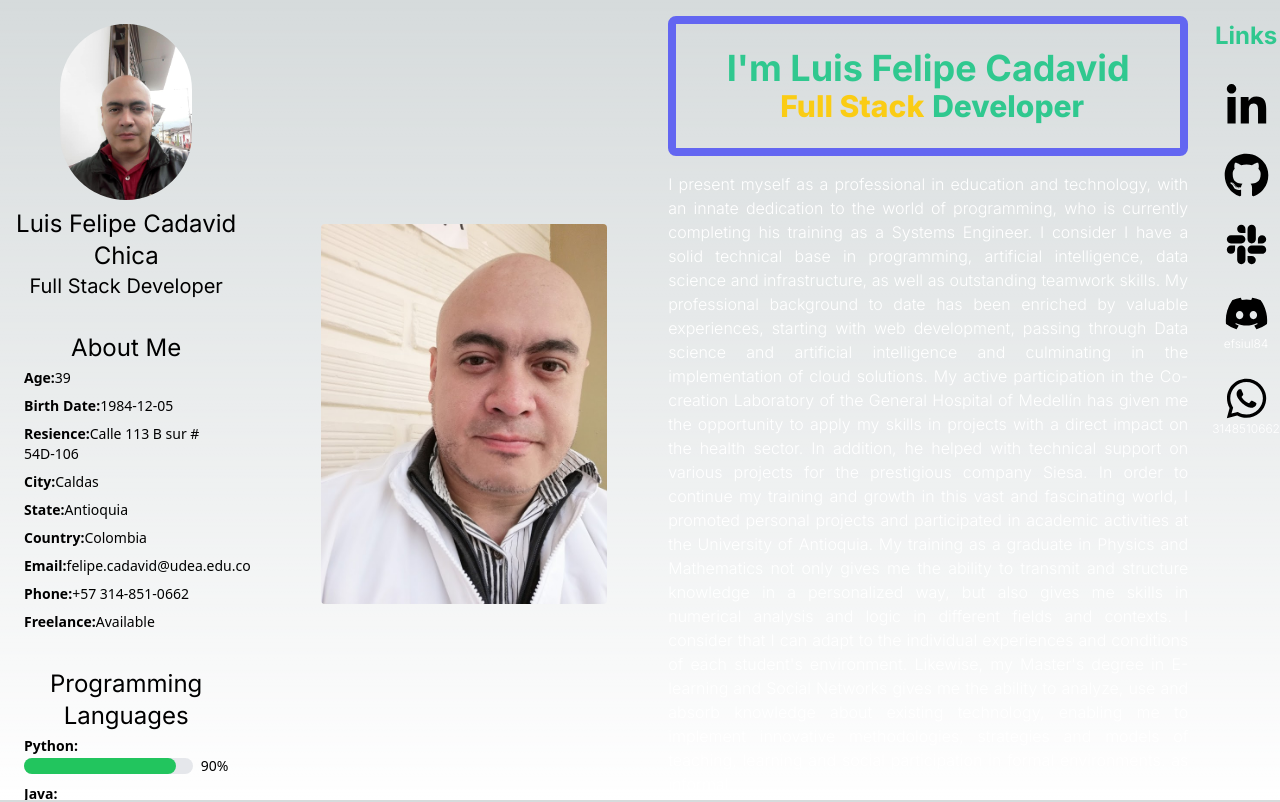
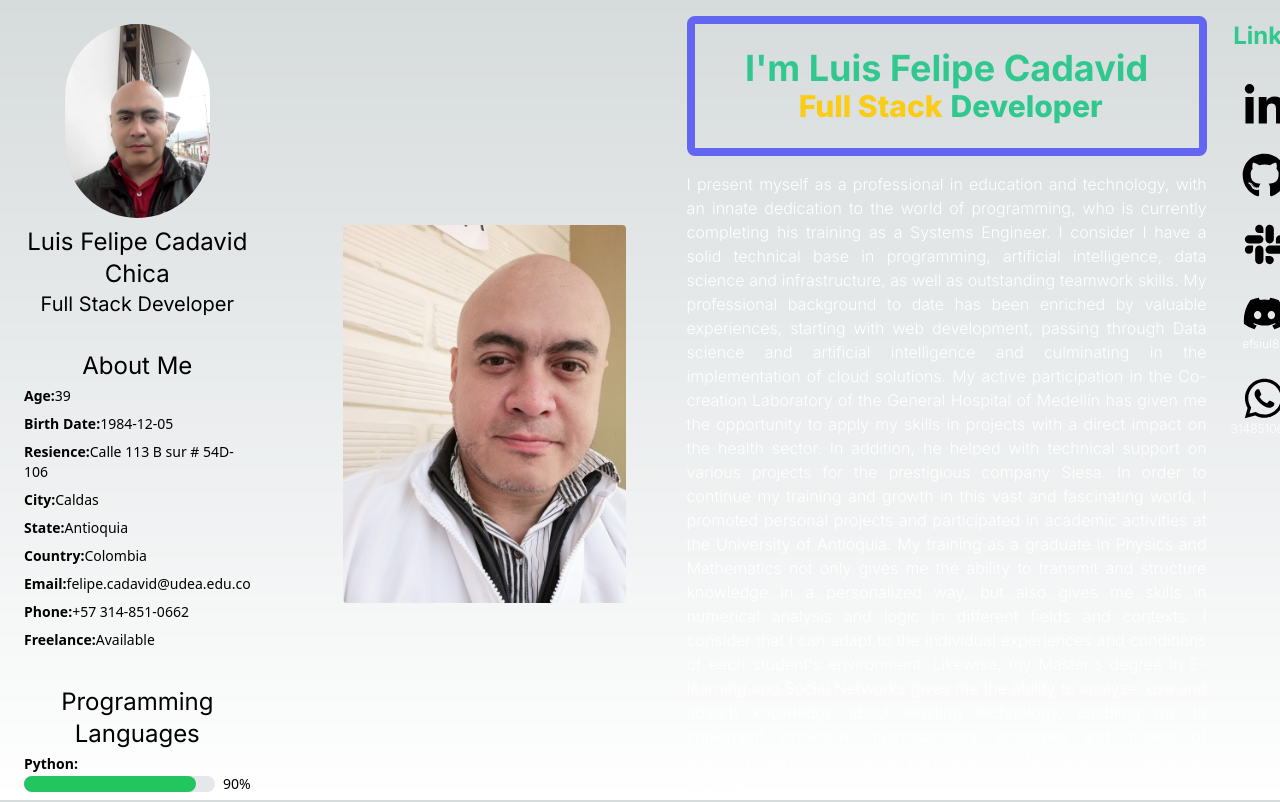
Before and after one commit to IngenieriaWeb-L-W/luis-felipe-cadavid-portafolio, a Next.js app: page / in a window 1280 px wide. Shown: the top 802 px of the page. Built offline with nearby package versions, Linux system fonts and the light colour scheme.

Commit message:
ref: modification size component in page left

```diff
--- a/src/app/page.tsx
+++ b/src/app/page.tsx
@@ -5,7 +5,7 @@ import RightMenu from '@components/stencils/rightMenu'
 export default function Home() {
     return (
         <div className='flex max-h-screen max-w-screen'>
-            <div className='w-2/5 overflow-y-auto'>
+            <div className='w-2/5'>
                 <LeftMenu />
             </div>
             <div className='flex grow justify-center py-4'>
--- a/src/components/organisms/education/index.tsx
+++ b/src/components/organisms/education/index.tsx
@@ -17,7 +17,7 @@ export function Education(): JSX.Element {
     };
 
     return (
-        <div className='border border-slate-100  flex-col items-center justify-center w-[85%] mb-12 mx-2 p-3'>
+        <div className='border border-slate-100  flex-col items-center justify-center w-[940px] mb-12 mx-2 p-3'>
             <Title title='Education' classNameExtra='font-mono my-4' />
             <div className='grid grid-cols-1 sm:grid-cols-2 md:grid-cols-4 gap-8 items-center'>
                 {educationData1.map((item, index) => (
--- a/src/components/stencils/leftMenu/index.tsx
+++ b/src/components/stencils/leftMenu/index.tsx
@@ -8,7 +8,7 @@ import { ProgrammingLanguages } from '@components/organisms/programmingLenguage'
 
 const LeftMenu: React.FC = () => {
     return (
-        <div>
+        <div className='flex flex-col max-h-screen max-w-sm'>
             <div className='py-4'>
                 <Profile />
             </div>
```
